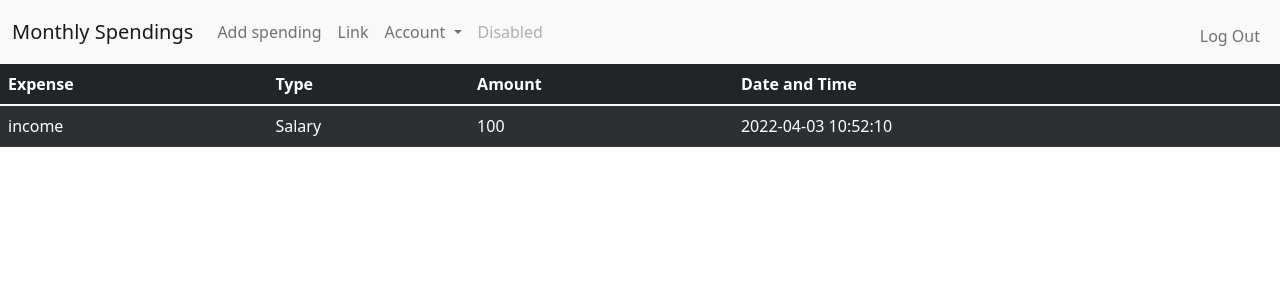
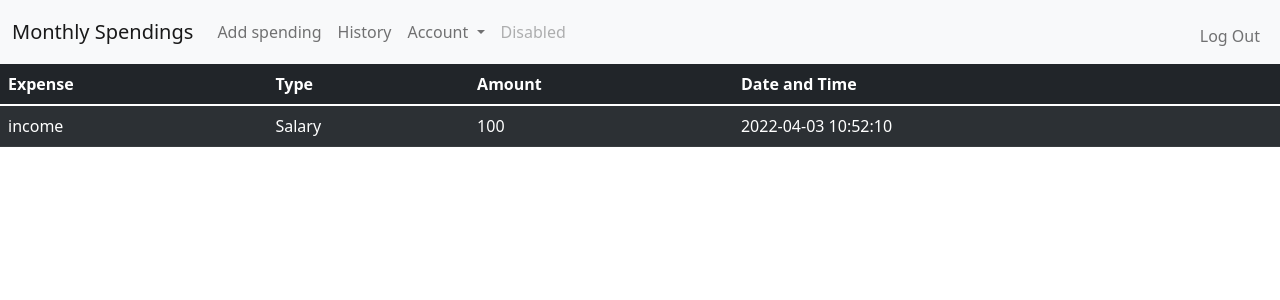
Before and after one commit to vicentecrespop/CS50FinalProject, a Flask app: page /history in a window 1280 px wide. Shown: the top 300 px of the page. Run offline with Flask 2, Linux system fonts and the light colour scheme; a user stored in the database is signed in; data comes from the database, SQL or seed files in the repository.

Commit message:
Coloquei /history e /

```diff
--- a/templates/layout.html
+++ b/templates/layout.html
@@ -14,7 +14,7 @@
     <header>
         <nav class="navbar navbar-expand-lg navbar-light bg-light">
             <div class="container-fluid">
-              <a class="navbar-brand" href="#">Monthly Spendings</a>
+              <a class="navbar-brand" href="/">Monthly Spendings</a>
               <button class="navbar-toggler" type="button" data-bs-toggle="collapse" data-bs-target="#navbarSupportedContent" aria-controls="navbarSupportedContent" aria-expanded="false" aria-label="Toggle navigation">
                 <span class="navbar-toggler-icon"></span>
               </button>
@@ -25,7 +25,7 @@
                       <a class="nav-link " aria-current="page" href="/spending">Add spending</a>
                     </li>
                     <li class="nav-item">
-                      <a class="nav-link" href="#">Link</a>
+                      <a class="nav-link" href="/history">History</a>
                     </li>
                     <li class="nav-item dropdown">
                       <a class="nav-link dropdown-toggle" href="#" id="navbarDropdown" role="button" data-bs-toggle="dropdown" aria-expanded="false">
```
